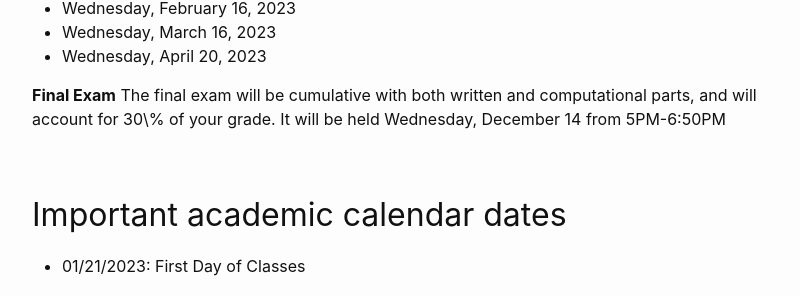
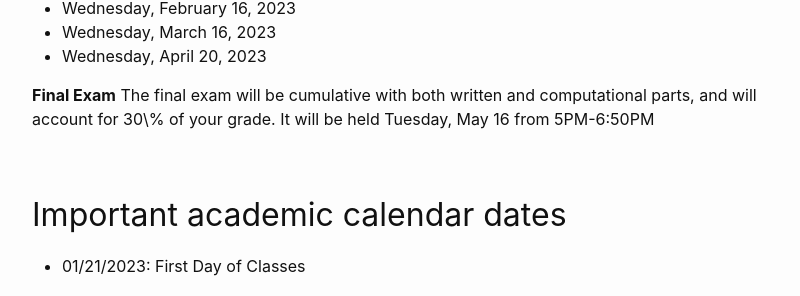
Before and after one commit to wcasper/math430spring2023, a Jekyll site: the page built from extras/syllabus.md, in a window 1280 px wide and 900 px high, scrolled down 4119 px. Shown: the part 175-471 px from the top of the window, without its empty margins (238-1038 px from the left). Built offline with Jekyll 4.4.1, drawn with Linux system fonts in a browser that asks for light colours.

Commit message:
updated final time

```diff
--- a/extras/syllabus.md
+++ b/extras/syllabus.md
@@ -115,7 +115,7 @@ Midterms will be held during class time on the following dates:
 
 **Final Exam**
 The final exam will be cumulative with both written and computational parts, and will account for 30\% of your grade.
-It will be held Wednesday, December 14 from 5PM-6:50PM
+It will be held Tuesday, May 16 from 5PM-6:50PM
 
 ## Important academic calendar dates
 * 01/21/2023: First Day of Classes
```
